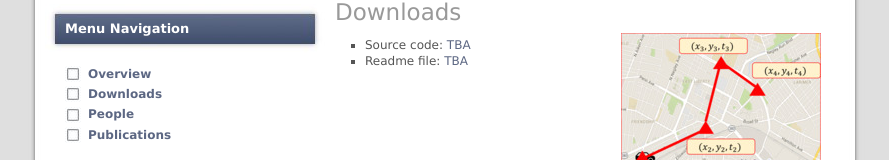
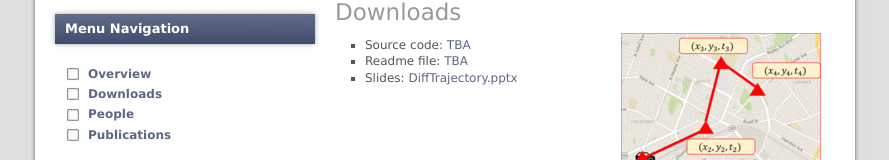
Before and after one commit to bpln/TrajectoryPriv, a plain HTML site: page downloads.html in a window 1280 px wide. Shown: the part 126-286 px from the top of the page, without its empty margins (195-1084 px from the left). Drawn offline with Linux system fonts and the light colour scheme.

Commit message:
minor change

```diff
--- a/downloads.html
+++ b/downloads.html
@@ -25,6 +25,7 @@
 				<ul>
 					<li>Source code: <a href="#">TBA</a></li>
 					<li>Readme file: <a href="#">TBA</a></li>
+					<li>Slides: <a href="downloads/DiffTrajectory.pptx">DiffTrajectory.pptx</a></li>
 				</ul>
 
 
```
